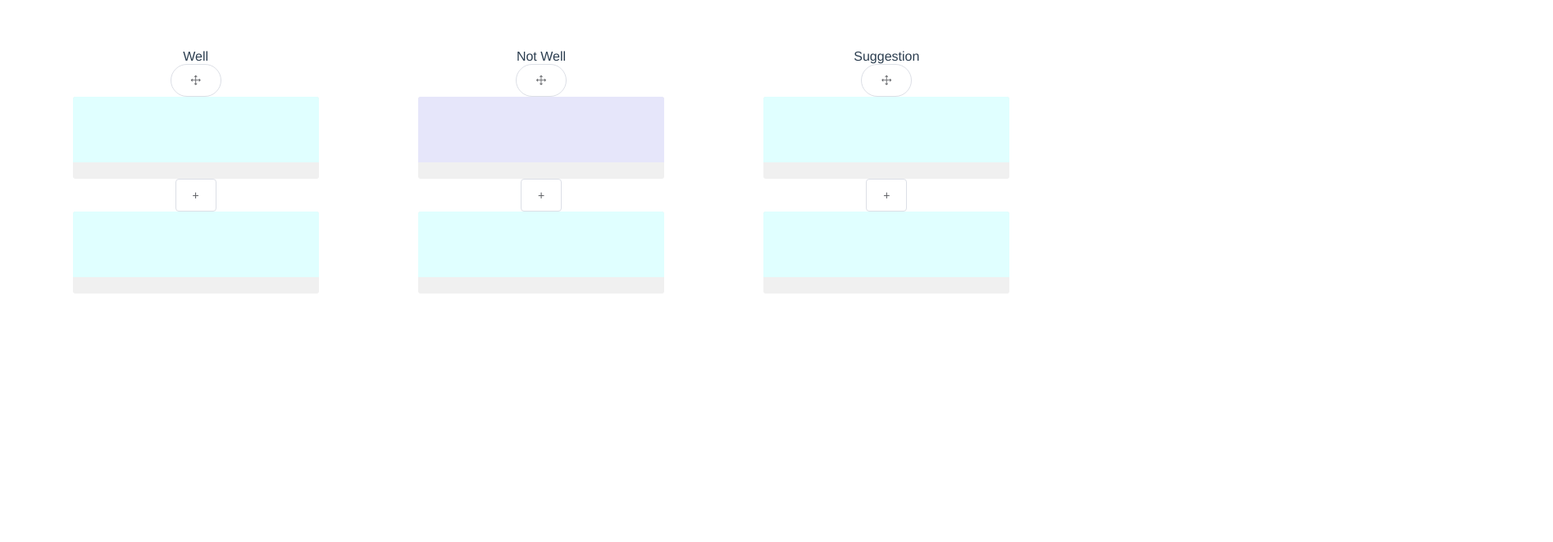
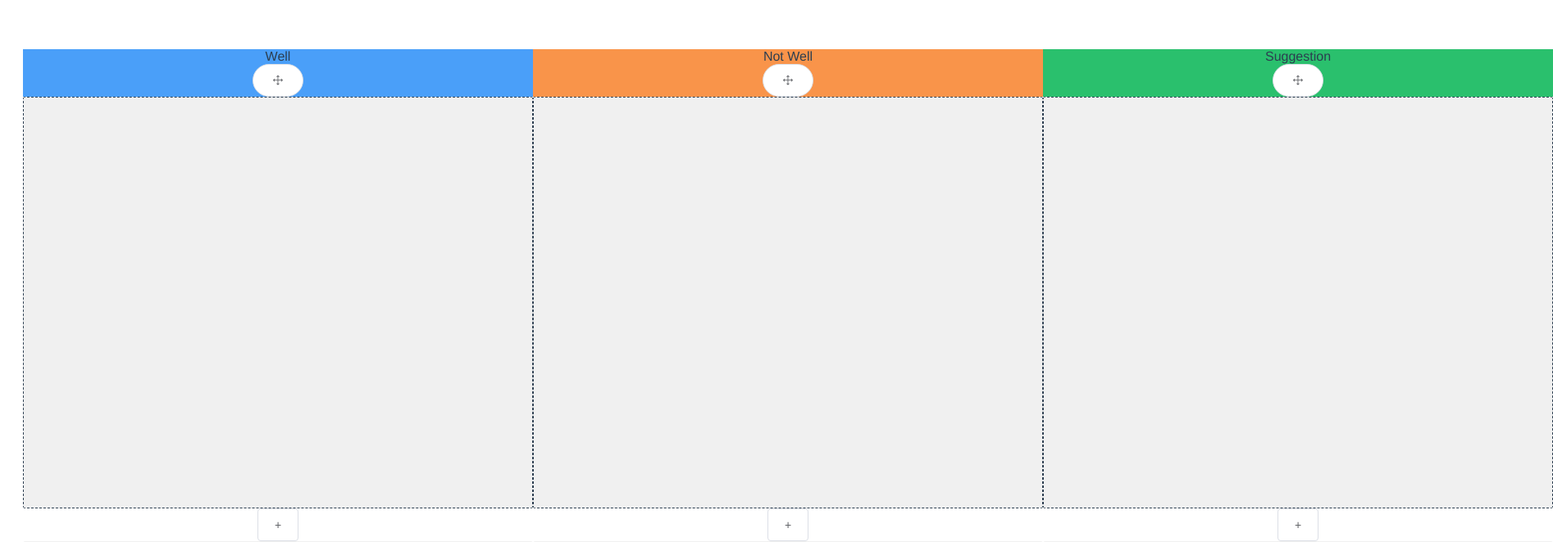
Before and after one commit to pathfinder2016/Retro_Tool_Frontend, a Vue app: page /#/retro in a window 1280 px wide. Shown: the top 661 px of the page at 82% size, 1894 px wide, since content can reach past the window. Built offline with nearby package versions, Linux system fonts and the light colour scheme.

Commit message:
Improve UI

```diff
--- a/src/components/retro/component/Card.vue
+++ b/src/components/retro/component/Card.vue
@@ -1,8 +1,8 @@
 <template>
-  <el-card class="box-card">
-    <el-input v-model="content" class="card-input" type="textarea" :rows="3" placeholder="Please offer your idea">
-    </el-input>
-  </el-card>
+  <div class="box-card">
+    <textarea v-model="content" class="card-textarea" type="textarea" :rows="3">
+    </textarea>
+  </div>
 </template>
 
 <script>
@@ -24,9 +24,19 @@
 <style>
   .box-card {
     margin: 1px;
-    padding: 0;
-    width: 300px;
-    height: 110px;
+    padding: 5px 5px 5px 5px;
+    width: 290px;
+    height: 120px;
+    border-radius: 20px;
     background-color: rgba(255, 221, 178, 0.69);
   }
+
+  .card-textarea{
+    width: 280px;
+    height: 110px;
+    border-radius: 20px;
+    font-family: Aleo,sans-serif;
+    background:rgba(225, 225, 225, 0.69);
+    font-size: 18px;
+  }
 </style>
--- a/src/components/retro/component/Kanban.vue
+++ b/src/components/retro/component/Kanban.vue
@@ -36,7 +36,6 @@
     min-height: 500px;
     height: auto;
     overflow: hidden;
-    /*background: #f0f0f0;*/
     border-radius: 3px; //圆角边框
 
     .board-column-header {
@@ -53,12 +52,12 @@
     .board-column-content {
       height: auto;
       overflow: hidden;
-      border: 10px solid transparent;
+      border: 1px solid transparent;
       min-height: 60px;
       display: inline-flex;
       flex-direction: row;
       flex-wrap: wrap;
-      justify-content: start;
+      justify-content: center;
       align-items: flex-start;
       align-content: flex-start;
     }
--- a/src/components/retro/page/Retro.vue
+++ b/src/components/retro/page/Retro.vue
@@ -2,44 +2,50 @@
   <div>
     <div id="retro_card_id" class="components-container board">
       <div class="kanban_header" :style="displayStyle.wellBoard">
-        <div class="public_well_card_div">
-          <div class="board-column-header">Well</div>
+        <div class="kanban well">
+          <div class="board-column-header">
+            <div >Well</div>
             <div>
               <el-button round class="el-icon-rank" @click="well_card_full_screen_handler"></el-button>
             </div>
-          <Kanban class="kanban well" :options="dropOptions" :list="public.wellCards"></Kanban>
+          </div>
+          <Kanban :options="dropOptions" :list="public.wellCards"></Kanban>
         </div>
         <div class="private_well_card_div">
           <el-button @click="add_private_well_card">+</el-button>
-          <Kanban class="kanban well" :options="dropOptions" :list="private.wellCards"></Kanban>
+          <Kanban :options="dropOptions" :list="private.wellCards"></Kanban>
         </div>
       </div>
 
       <div class="kanban_header" :style="displayStyle.notWellBoard">
-        <div class="public_not_well_card_div">
-          <div class="board-column-header">Not Well</div>
+        <div class="kanban notwell">
+          <div class="board-column-header">
+            <div>Not Well</div>
             <div>
               <el-button round class="el-icon-rank" @click="not_well_card_full_screen_handler"></el-button>
+            </div>
           </div>
           <Kanban header-text="Not Well" class="kanban notwell" :options="dropOptions" :list="public.notWellCards"></Kanban>
         </div>
         <div class="private_not_well_card_div">
           <el-button @click="add_private_not_well_card">+</el-button>
-          <Kanban class="kanban well" :options="dropOptions" :list="private.notWellCards"></Kanban>
+          <Kanban :options="dropOptions" :list="private.notWellCards"></Kanban>
         </div>
       </div>
 
       <div class="kanban_header" :style="displayStyle.suggestionBoard">
-        <div class="public_suggestion_card_div">
-          <div class="board-column-header">Suggestion</div>
+        <div class="kanban suggestion">
+          <div class="board-column-header">
+            <div>Suggestion</div>
             <div>
               <el-button round class="el-icon-rank" @click="suggestion_card_full_screen_handler"></el-button>
+            </div>
           </div>
           <Kanban header-text="Suggestion" class="kanban suggestion" :options="dropOptions" :list="public.suggestionCards"></Kanban>
         </div>
         <div class="private_suggestion_card_div">
           <el-button @click="add_private_suggestion_card">+</el-button>
-          <Kanban class="kanban well" :options="dropOptions" :list="private.suggestionCards"></Kanban>
+          <Kanban :options="dropOptions" :list="private.suggestionCards"></Kanban>
         </div>
       </div>
     </div>
@@ -58,13 +64,13 @@
 
     data() {
       return {
-        displayStyle:{
+        displayStyle: {
           wellBoard: "display:block",
           notWellBoard: "display:block",
           suggestionBoard: "display:block"
         },
         isFullscreen: false,
-        dropOptions:{
+        dropOptions: {
           group: 'retro'
         },
         public: {
@@ -82,7 +88,7 @@
     },
 
     methods: {
-      public_well_card_full_screen_handler(){ //Unless UI behaviour
+      public_well_card_full_screen_handler() { //Unless UI behaviour
         if (!screenfull.enabled) {
           this.$message({
             message: 'you browser can not work',
@@ -93,33 +99,33 @@
         screenfull.toggle()
       },
 
-      well_card_full_screen_handler(){
-        if(this.isFullscreen){
+      well_card_full_screen_handler() {
+        if (this.isFullscreen) {
           this.displayStyle.suggestionBoard = "display:block"
           this.displayStyle.notWellBoard = "display:block"
-        }else{
+        } else {
           this.displayStyle.suggestionBoard = "display:none"
           this.displayStyle.notWellBoard = "display:none"
         }
         this.isFullscreen = !this.isFullscreen;
         // this.public_well_card_full_screen_handler()
       },
-      not_well_card_full_screen_handler(){
-        if(this.isFullscreen){
+      not_well_card_full_screen_handler() {
+        if (this.isFullscreen) {
           this.displayStyle.wellBoard = "display:block"
           this.displayStyle.suggestionBoard = "display:block"
-        }else{
+        } else {
           this.displayStyle.wellBoard = "display:none"
           this.displayStyle.suggestionBoard = "display:none"
         }
         this.isFullscreen = !this.isFullscreen;
       },
 
-      suggestion_card_full_screen_handler(){
-        if(this.isFullscreen){
+      suggestion_card_full_screen_handler() {
+        if (this.isFullscreen) {
           this.displayStyle.wellBoard = "display:block"
           this.displayStyle.notWellBoard = "display:block"
-        }else{
+        } else {
           this.displayStyle.wellBoard = "display:none"
           this.displayStyle.notWellBoard = "display:none"
         }
@@ -248,7 +254,9 @@
         background: #4A9FF9;
       }
       .board-column-content{
-        background: lightcyan;
+        border: 1px dashed;
+        min-width: 620px;
+        min-height: 500px;
       }
     }
     &.notwell {
@@ -256,7 +264,9 @@
         background: #f9944a;
       }
       .board-column-content{
-        background: lavender;
+        border: 1px dashed;
+        min-width: 620px;
+        min-height: 500px;
       }
     }
     &.suggestion {
@@ -264,7 +274,9 @@
         background: #2ac06d;
       }
       .board-column-content{
-        background: lightcyan;
+        border: 1px dashed;
+        min-width: 620px;
+        min-height: 500px;
       }
     }
   }
```
Lines whose indentation alone changed are shown as unchanged.
